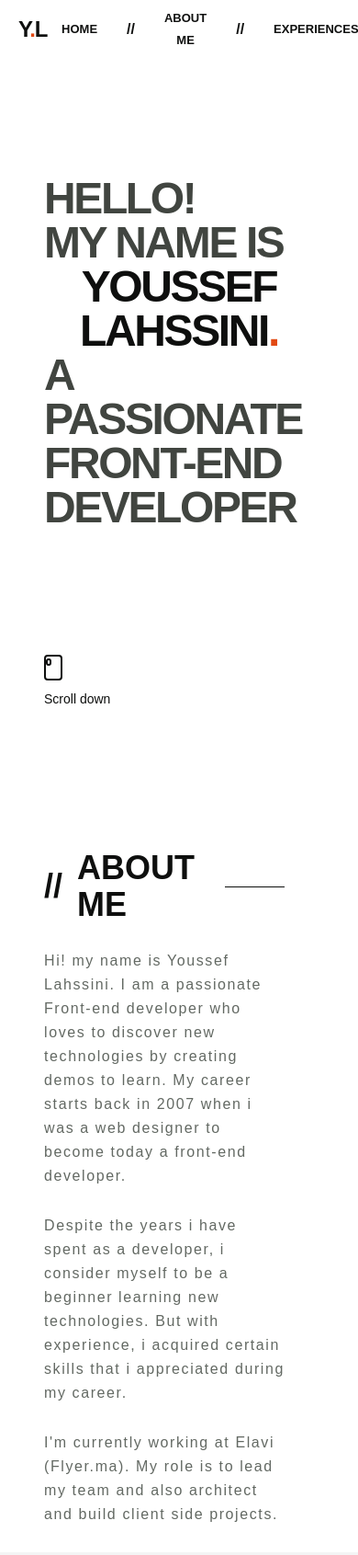
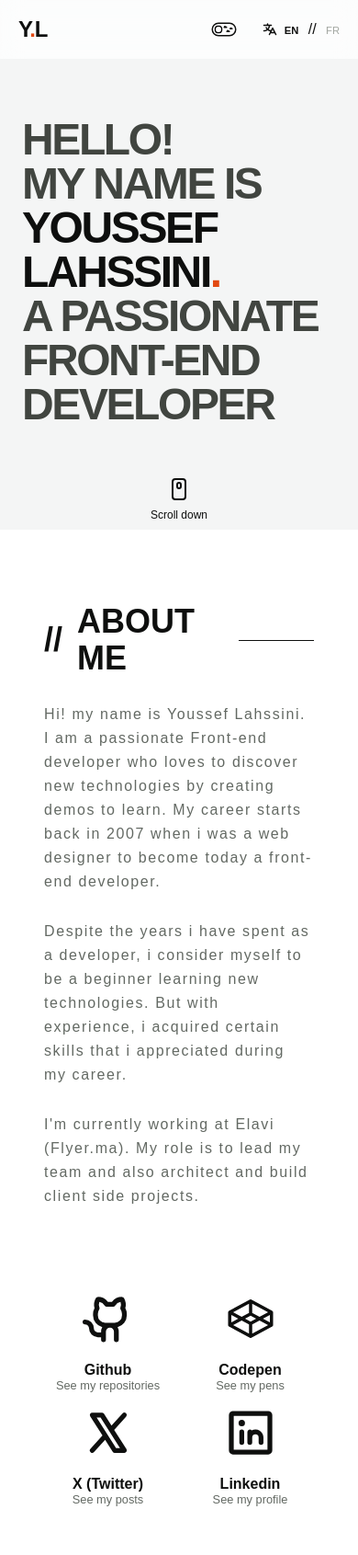
Before and after one commit to ylahssini/ylahssini.github.io, an Astro site: page / in a window 390 px wide. Shown: the top 1691 px of the page at 92% size. Built offline with nearby package versions, Linux system fonts and the light colour scheme; Astro itself is replaced by a stand-in of ours.

Commit message:
📱 make all sections responsive

```diff
--- a/src/assets/styles/about.css
+++ b/src/assets/styles/about.css
@@ -4,10 +4,20 @@
     grid-template-areas: "text image";
 }
 
-.about__text { grid-area: text; }
+.about__text {
+    grid-area: text;
+}
 
 .about__image {
     grid-area: image;
+}
+
+@media (max-width: 1024px) {
+    .about__container {
+        grid-template-columns: 1fr;
+        grid-template-areas: "text"
+        "image";
+    }
 }
 
 @media (prefers-reduced-motion: no-preference) {
@@ -31,6 +41,12 @@
                 transform: translateY(calc(75% + 0.5rem));
             }
         }
+
+        @media (max-width: 1024px) {
+            .about__image > img {
+                transform: translateY(-55%);
+            }
+        }
     }
 }
 
--- a/src/components/about/index.astro
+++ b/src/components/about/index.astro
@@ -8,8 +8,8 @@ import PhXLogoBold from '@components/icons/phXLogoBold.astro';
 import '@assets/styles/about.css';
 ---
 
-<section id="about" class="grid h-screen place-items-center bg-white px-12 pt-20 transition-colors dark:bg-codgray-950">
-    <div class="about__container grid max-w-7xl grid-flow-row items-end gap-20">
+<section id="about" class="grid min-h-screen place-items-center bg-white px-12 py-20 transition-colors dark:bg-codgray-950">
+    <div class="about__container grid max-w-none grid-flow-row gap-20 lg:max-w-7xl lg:items-end">
         <div class="about__text">
             <h2 class="title">About me</h2>
 
@@ -19,7 +19,7 @@ import '@assets/styles/about.css';
                 <p class="text-pretty pb-7 leading-relaxed tracking-widest text-codgray-500 dark:text-codgray-300">I'm currently working at Elavi (Flyer.ma). My role is to lead my team and also architect and build client side projects.</p>
             </article>
 
-            <nav class="flex items-center justify-between">
+            <nav class="grid grid-cols-2 gap-4 md:grid-cols-4">
                 <a href="https://github.com/ylahssini" target="_blank" class="external__link __github block text-center leading-none text-codgray-950 dark:text-white">
                     <PhGithubLogoBold role="img" class:list="transition-colors size-14 mx-auto mb-5" />
                     <strong class="block">Github</strong>
@@ -46,7 +46,7 @@ import '@assets/styles/about.css';
             </nav>
         </div>
 
-        <figure class="about__image relative flex h-full max-h-[600px] justify-center overflow-hidden rounded">
+        <figure class="about__image relative flex h-[400px] max-h-[600px] justify-center overflow-hidden rounded lg:h-full">
             <Image src={ME} alt="Youssef Lahssini" class="absolute w-[890px] max-w-none transition-transform duration-300" />
         </figure>
     </div>
--- a/src/components/contact/index.astro
+++ b/src/components/contact/index.astro
@@ -40,7 +40,7 @@ import '@assets/styles/contact.css';
             Although I’m not currently looking for any new opportunities, my inbox is always open.
         </p>
 
-        <fieldset class="group grid grid-cols-2 gap-x-10 gap-y-4">
+        <fieldset class="group grid grid-cols-1 gap-x-10 gap-y-4 md:grid-cols-2">
             <label for="email" class="relative z-10 block w-full">
                 <PhAt class:list="text-codgray-950 absolute inset-4 size-6 dark:text-codgray-50" />
                 <input
@@ -74,7 +74,7 @@ import '@assets/styles/contact.css';
                 <span class="text-xs leading-none text-red-600 opacity-0 transition-opacity">Please insert your full name or company</span>
             </label>
 
-            <label for="message" class="relative col-span-2 block">
+            <label for="message" class="relative block md:col-span-2">
                 <PhChatCenteredDotsLight
                     class:list="text-codgray-950 absolute inset-4 size-6 dark:text-codgray-50"
                 />
@@ -93,7 +93,7 @@ import '@assets/styles/contact.css';
         <button
             id="contact__form__button"
             type="submit"
-            class="group h-14 w-full max-w-96 gap-3 overflow-hidden rounded bg-trinidad-600 py-4 text-base font-medium text-white transition-colors hover:bg-trinidad-700 disabled:bg-trinidad-300"
+            class="group h-14 w-full max-w-full gap-3 overflow-hidden rounded bg-trinidad-600 py-4 text-base font-medium text-white transition-colors hover:bg-trinidad-700 disabled:bg-trinidad-300 md:max-w-96"
         >
             <div data-loading class="hidden flex-row justify-center gap-2">
                 <div class="size-2 animate-bounce rounded bg-codgray-50"></div>
--- a/src/components/experiences/index.astro
+++ b/src/components/experiences/index.astro
@@ -34,9 +34,9 @@ const experiences = [
 ---
 
 <section id="experiences" class="bg-codgray-50 py-20 transition-colors dark:bg-codgray-900">
-    <div class="mx-auto grid max-w-7xl grid-cols-2 gap-24 px-12 py-20">
+    <div class="mx-auto grid w-full max-w-none grid-cols-1 gap-6 p-12 lg:max-w-7xl lg:grid-cols-2 lg:gap-24 lg:py-20">
         <aside>
-            <div class="sticky top-40 transition-colors dark:text-codgray-50">
+            <div class="static top-40 transition-colors dark:text-codgray-50 lg:sticky">
                 <h2 class="title">Experiences</h2>
 
                 <p class="text-pretty pb-5 text-justify">Here my experiences in 15 years with +40 projects that made in my career of development and design.</p>
@@ -56,7 +56,7 @@ const experiences = [
 
         <ol>
             {experiences.map((experience) => (
-                <li class="sticky top-40 mb-11 rounded border border-codgray-100 bg-white p-8 last-of-type:mb-0 dark:border-codgray-800 dark:bg-codgray-950">
+                <li class="static top-40 mb-11 rounded border border-codgray-100 bg-white p-8 last-of-type:mb-0 dark:border-codgray-800 dark:bg-codgray-950 lg:sticky">
                     <header class="mb-6">
                         <small class="text-sm font-light text-codgray-300 dark:text-codgray-600">{experience.time}</small>
                         <h3 class="text-2xl font-bold uppercase text-trinidad-600">{experience.title}</h3>
--- a/src/components/intro/index.astro
+++ b/src/components/intro/index.astro
@@ -2,11 +2,11 @@
 import PhCaretDownBold from '@components/icons/phArrowDownBold.astro';
 ---
 
-<section id="intro" class="bg-transition-dark grid h-screen place-items-center px-12 pt-32">
-    <h1 class="w-full text-[clamp(3rem,-6rem+16vw,8rem)] font-black uppercase leading-none tracking-tighter text-codgray-700 transition-colors dark:text-codgray-200" role="heading">
+<section id="intro" class="grid min-h-0 place-items-center bg-codgray-50 px-6 pt-32 transition-colors duration-300 ease-out dark:bg-codgray-900 lg:px-12 xl:min-h-screen">
+    <h1 class="w-full pb-12 text-[clamp(3rem,0.3143rem+7.6786vw,4rem)] font-black uppercase leading-none tracking-tighter text-codgray-700 transition-colors dark:text-codgray-200 md:text-[clamp(4rem,-2rem+12.5vw,6rem)] lg:pb-0 lg:text-[clamp(6.5rem,3.5rem+3.125vw,7rem)] 2xl:text-[clamp(7rem,0.5rem+6.25vw,8rem)]" role="heading">
         <span class="block">Hello!</span>
         <span class="block">My name is</span>
-        <button id="me" class="group block border-0 bg-transparent uppercase text-codgray-950 hover:cursor-none dark:text-white" type="button">
+        <button id="me" class="group block border-0 bg-transparent text-left uppercase text-codgray-950 hover:cursor-none dark:text-white" type="button">
             Youssef Lahssini<b class="text-trinidad-600">.</b>
             <strong id="bubble" class="pointer-events-none fixed size-32" aria-hidden>
                 <span class="flex size-full scale-0 flex-col items-center justify-center rounded-full bg-trinidad-50/75 px-4 text-center text-sm font-light normal-case tracking-normal text-codgray-950 opacity-0 shadow-xl shadow-codgray-950/10 backdrop-blur-md transition-all duration-300 ease-in group-hover:scale-100 group-hover:opacity-100 dark:bg-codgray-950/75 dark:text-white dark:shadow-white/5">
@@ -18,11 +18,11 @@ import PhCaretDownBold from '@components/icons/phArrowDownBold.astro';
         <span class="block">A passionate front-end</span>
         <span class="block">developer</span>
     </h1>
-    <footer class="w-full animate-scroll-wheel items-center justify-center py-2 md:flex md:flex-col">
-        <div class="config-transition mb-2 h-7 w-5 rounded border-2 border-codgray-950 pt-1 dark:border-white md:flex md:justify-center">
-            <div class="config-transition h-2 w-[6px] animate-bounce rounded border-2 border-codgray-950 dark:border-white"></div>
+    <footer class="flex w-full animate-scroll-wheel flex-col items-center justify-center py-2">
+        <div class="mb-2 flex h-6 w-4 justify-center rounded border-2 border-codgray-950 pt-1 transition-colors duration-300 ease-in-out dark:border-white lg:h-7 lg:w-5">
+            <div class="h-2 w-[6px] animate-bounce rounded border-2 border-codgray-950 transition-colors duration-300 ease-in-out dark:border-white"></div>
         </div>
-        <small class="config-transition text-sm text-codgray-950 dark:text-white">Scroll down</small>
+        <small class="text-xs text-codgray-950 transition-colors duration-300 ease-in-out dark:text-white lg:text-sm">Scroll down</small>
     </footer>
 </section>
 
--- a/src/components/layout/menu.astro
+++ b/src/components/layout/menu.astro
@@ -8,7 +8,7 @@ const menu = [
 ];
 ---
 
-<div id="menu" data-menu class="flex items-center justify-between gap-8">
+<div id="menu" data-menu class="hidden gap-8 lg:flex lg:items-center lg:justify-between">
     {menu.map((item) => (
         <button
             type="button"
--- a/src/components/layout/side.astro
+++ b/src/components/layout/side.astro
@@ -4,7 +4,7 @@ import '@assets/styles/side.css';
 ---
 
 <aside class="flex items-center justify-between gap-6">
-    <div id="switch-mode-container" title="Light mode" class="flex items-center justify-between gap-2">
+    <div id="switch-mode-container" title="Light mode" class="flex scale-75 items-center justify-between gap-2 lg:scale-100">
         <input type="checkbox" class="hidden" id="mode" name="mode" />
         <label for="mode" class="group block cursor-pointer" role="checkbox">
             <span class="sky">
@@ -23,7 +23,7 @@ import '@assets/styles/side.css';
     </div>
 
     <div class="flex items-center gap-2">
-        <PhTranslateBold class:list="w-5 h-5 transition-colors text-codgray-950 dark:text-white" role="img" />
+        <PhTranslateBold class:list="size-4 lg:size-5 transition-colors text-codgray-950 dark:text-white" role="img" />
 
         <nav class="locale__list">
             <a href="/en" class="locale__active text-[clamp(0.7rem,0.2898rem+0.7292vw,0.875rem)] font-light uppercase text-codgray-300 transition-colors hover:text-codgray-950 dark:text-codgray-400 dark:hover:text-white">en</a>
--- a/src/pages/index.astro
+++ b/src/pages/index.astro
@@ -19,7 +19,7 @@ import Footer from '@components/layout/footer.astro';
         <title>Youssef Lahssini - Developer Front-end</title>
     </head>
     <body class="w-full min-w-80 scroll-smooth font-body text-base antialiased">
-        <main class="relative h-screen scroll-pt-52 scroll-smooth sm:scroll-pt-0">
+        <main class="relative scroll-pt-52 scroll-smooth sm:scroll-pt-0">
             <Header />
             <Intro />
             <About />
```
Also changed, not shown: src/components/projects/index.astro (+10 -7 lines).
